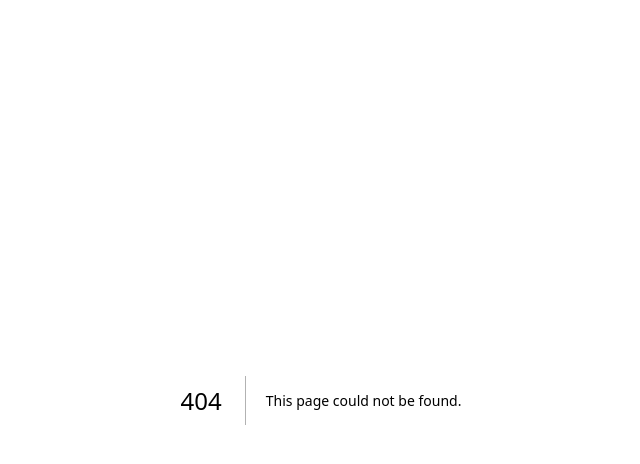
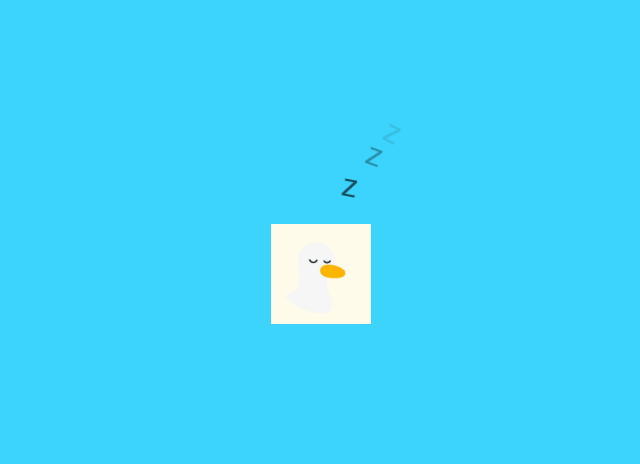
Before and after one commit to DuckHappy/quackly-frontend, a Next.js app: page /loading in a window 1280 px wide. Before the commit this address had no page. Shown: the top 464 px of the page, without its empty margins (319-959 px from the left). Built offline with nearby package versions, Linux system fonts and the light colour scheme.

Commit message:
fix(loading): loading page is generated

```diff
--- a/package.json
+++ b/package.json
@@ -14,6 +14,7 @@
     "react": "19.1.0",
     "react-dom": "19.1.0",
     "react-hook-form": "^7.65.0",
+    "styled-components": "^6.1.19",
     "zod": "^4.1.12"
   },
   "devDependencies": {
--- /dev/null
+++ b/src/app/loading/page.tsx
@@ -0,0 +1,73 @@
+// 'use client'
+
+// const LoadingPage = () => {
+//     return (
+//         <section>
+//             <h1>loading page</h1>
+//         </section>
+//     );
+// }
+
+// export default LoadingPage;
+'use client'
+import React from 'react';
+import styled from 'styled-components';
+import Image from "next/image";
+
+interface LoaderProps {
+    image?: string;
+}
+
+const Loader = ( ) => {
+    const imagePath = "/images/dunk-loader.png";
+  return (
+    <StyledWrapper>
+      <div className='flex justify-center items-center relative mt-30 '>
+        <div className="z z-1">z</div>
+        <div className="z z-2">z</div>
+        <div className="z z-3">z</div>
+        <div className="z z-4">z</div>
+       <Image
+            src={imagePath}
+            alt="Sleeping duck"
+            width={100}
+            height={100}
+            className="bg-amber-50 mt-26"
+       />
+      </div>
+      <img>
+      </img>
+    </StyledWrapper>
+  );
+}
+
+const StyledWrapper = styled.div`
+  .z {
+    position: absolute;
+    font-size: 32px;
+    opacity: 0;
+  }
+  .z-1 {
+    animation: swayUpToRight 2s ease-out infinite;
+  }
+  .z-2 {
+    animation: swayUpToRight 2s ease-out 0.5s infinite;
+  }
+  .z-3 {
+    animation: swayUpToRight 2s ease-out 1s infinite;
+  }
+  .z-4 {
+    animation: swayUpToRight 2s ease-out 1.5s infinite;
+  }
+  @keyframes swayUpToRight {
+    0% {
+      transform: translate(0, 0) rotate(0deg);
+      opacity: 1;
+    }
+    100% {
+      transform: translate(80px, -100px) rotate(30deg);
+      opacity: 0;
+    }
+  }`;
+
+export default Loader;
```
Also changed, not shown: public/images/dunk-loader.png (added), 1 other file (tests, documents, lock files or other folders).
